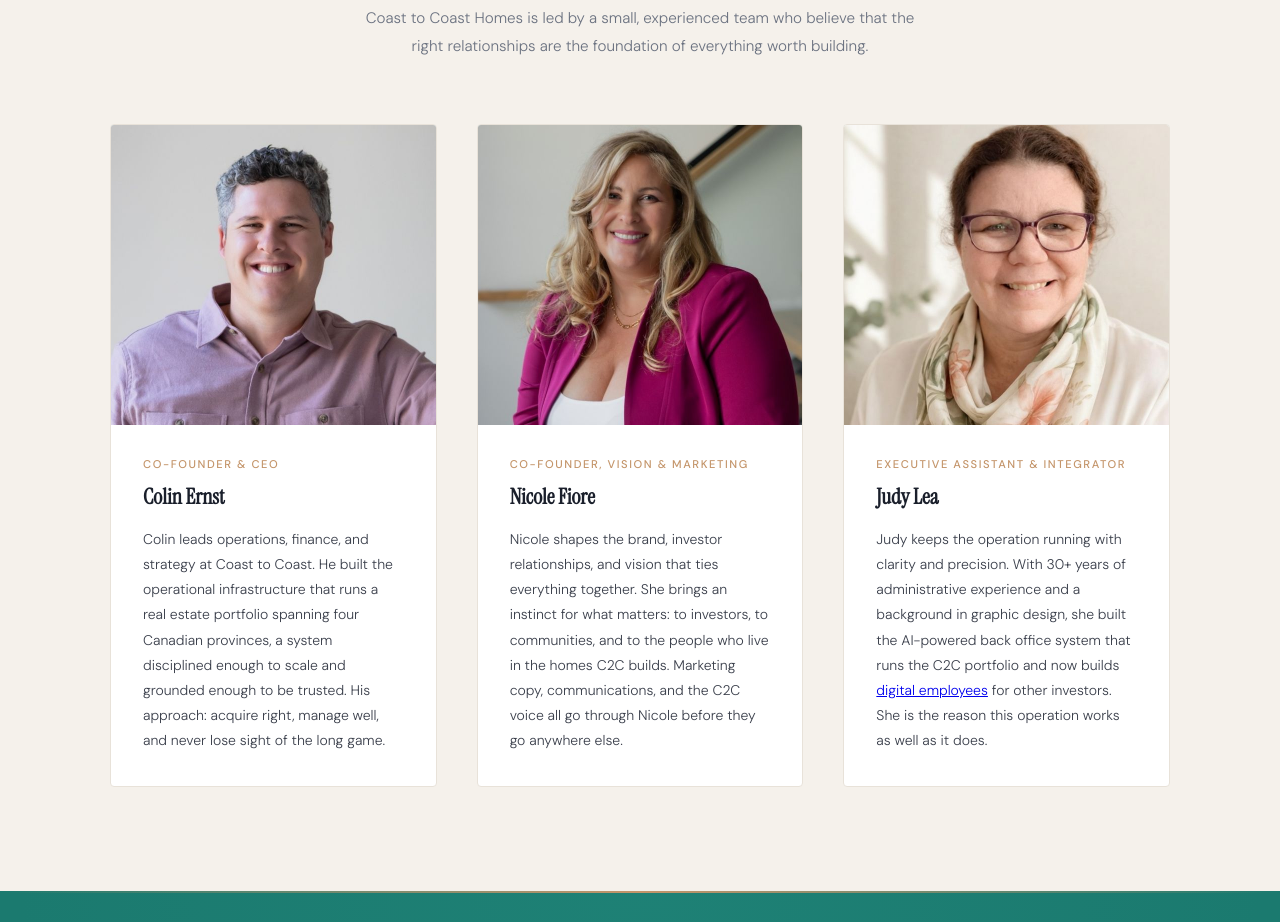
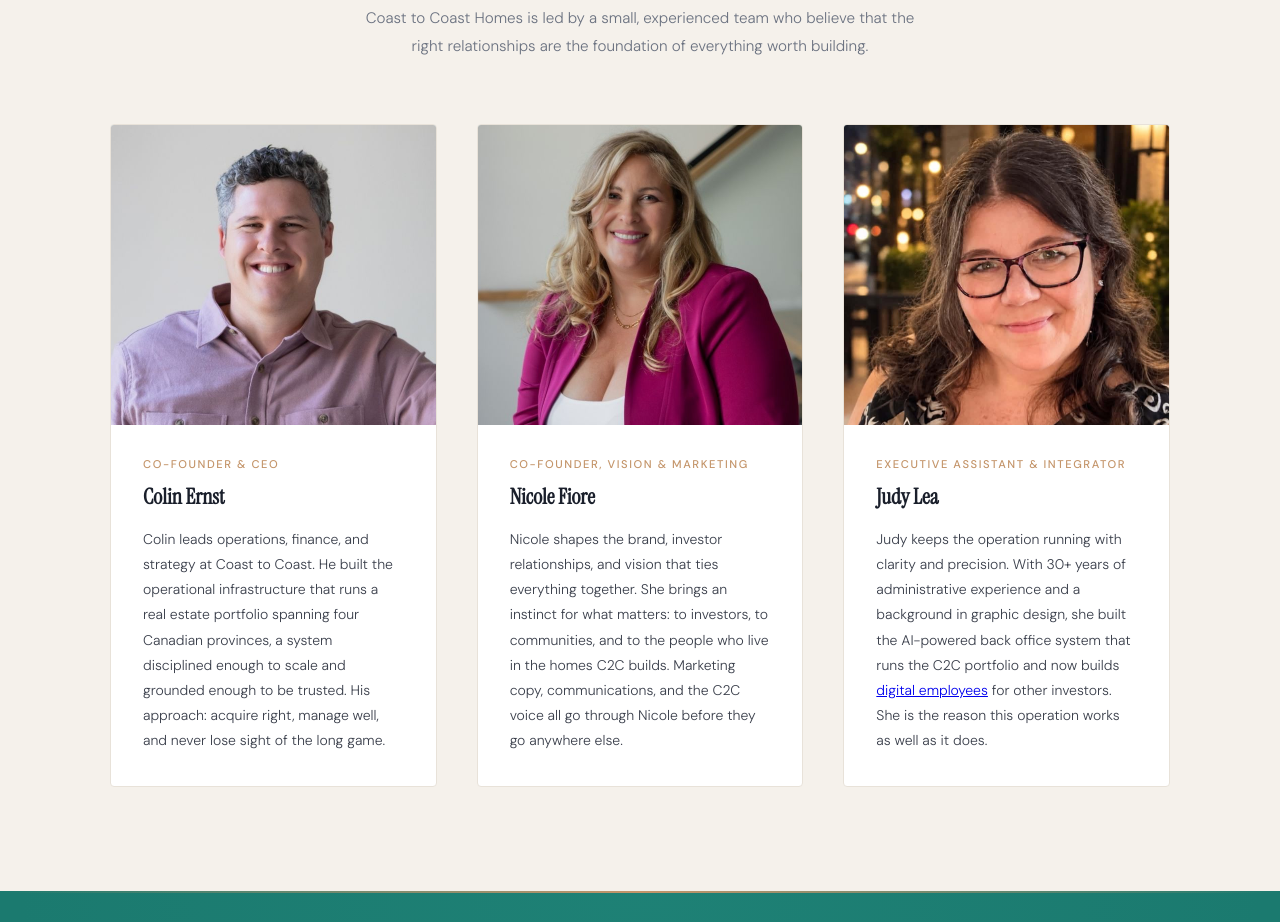
Before and after one commit to C2CCanada/c2c-site-pages, a plain HTML site: page about.html in a window 1280 px wide. Shown: the part 3080-4002 px from the top of the page. Drawn offline with nearby package versions, Linux system fonts and the light colour scheme; a script that the page names is missing.

Commit message:
About: new Judy Lea headshot
Co-Authored-By: Claude Sonnet 5.5 <noreply@anthropic.com>

```diff
--- a/about.html
+++ b/about.html
@@ -453,7 +453,7 @@
       </div>
       <div class="founder-card reveal reveal-delay-2">
         <div class="founder-card__photo">
-          <img src="images/ec69c8_fee9cbd6395c46c48e7b5549ab9a6902~mv2.jpg" width="353" height="300" alt="Judy Lea, Executive Assistant and Integrator at Coast to Coast Homes Canada" loading="lazy">
+          <img src="images/judy-lea-headshot-2026.jpg" width="353" height="300" alt="Judy Lea, Executive Assistant and Integrator at Coast to Coast Homes Canada" loading="lazy">
         </div>
         <div class="founder-card__body">
           <span class="founder-card__role">Executive Assistant &amp; Integrator</span>
```
Also changed, not shown: images/judy-lea-headshot-2026.jpg (added).
